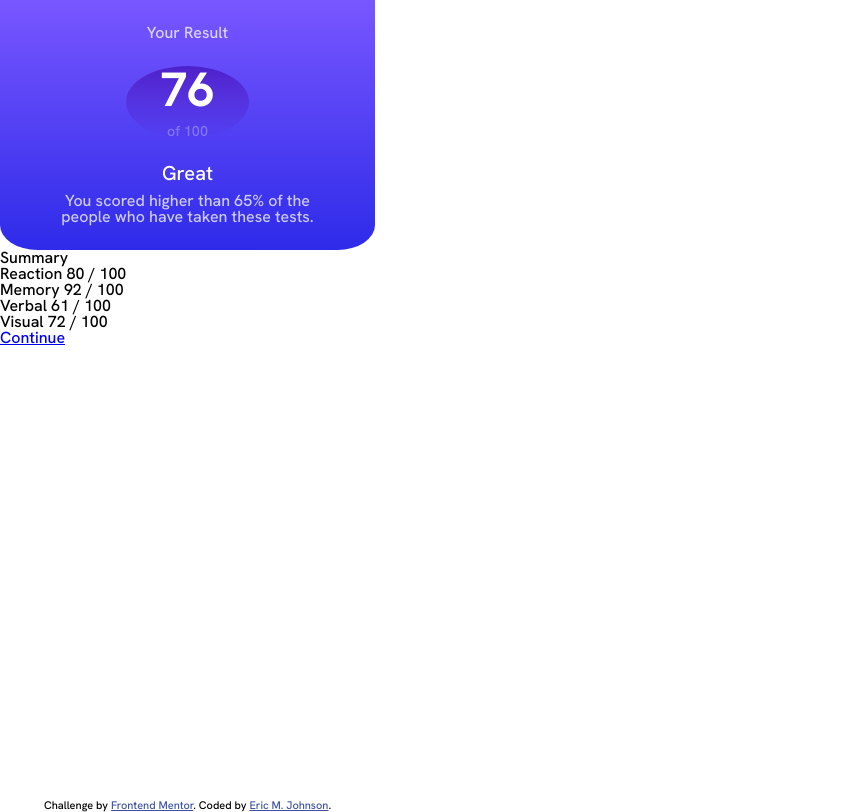
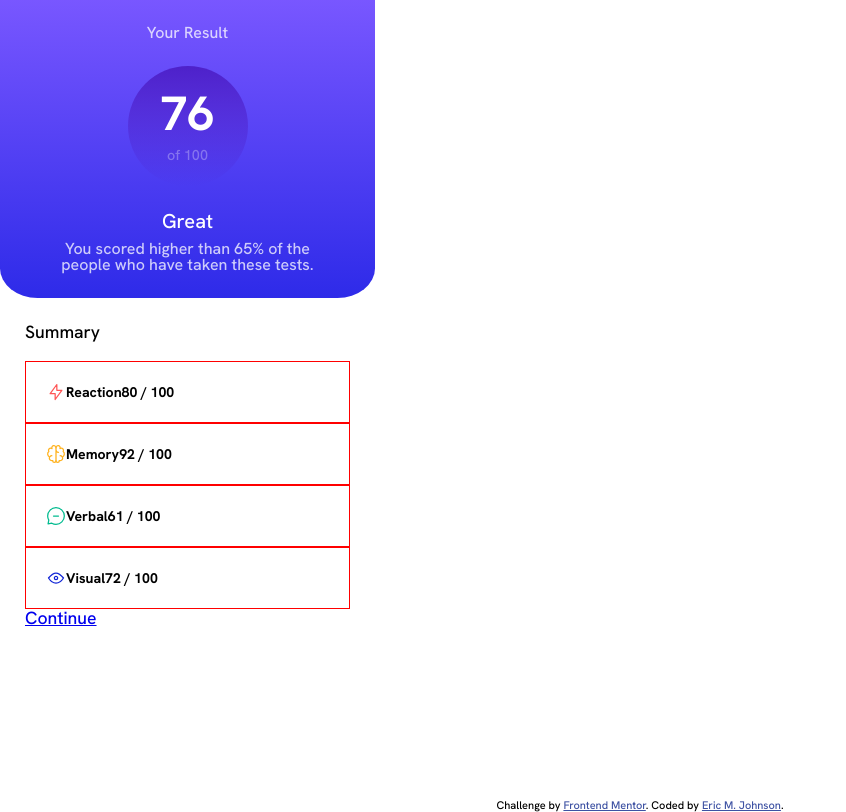
Before and after one commit to johnsoneric586/results-sumary-component, a plain HTML site: page index.html in a window 1280 px wide. Shown: the whole page, without its empty margins (0-846 px from the left). Drawn offline with Linux system fonts and the light colour scheme.

Commit message:
Finish styling "results" section and start styling "summary" section.
Finished the styles on the "results" section which included keeping
styles static when the page is zoomed in. This required adding
"min-height" properties to .component and .result - allowing them to
grow to changing screen sizes and zooms. Stopping to learn more about
CSS grid before moving onto the styles for .summary.

```diff
--- a/index.html
+++ b/index.html
@@ -29,6 +29,7 @@
 <body>
 
   <div class="component">
+
     <div class="result">
       Your Result
       <div class="overall-score"><span class="overall-score-number">76</span>
@@ -42,19 +43,21 @@
     <div class="summary">
       <h2 class="summary-heading">Summary</h2>
 
-      <div class="summary-reaction">Reaction
+      <div class="summary-type" id="reaction"><img src="./assets/images/icon-reaction.svg"
+          alt="a picture of a lightning bolt">Reaction
         <span class="summary-score">80 / 100</span>
       </div>
 
-      <div class="summary-memory">Memory
+      <div class="summary-type" id="memory"><img src="./assets/images/icon-memory.svg" alt="a picture of a brain">Memory
         <span class="summary-score">92 / 100</span>
       </div>
 
-      <div class="summary-verbal">Verbal
+      <div class="summary-type" id="verbal"><img src="./assets/images/icon-verbal.svg"
+          alt="a picture of a speech bubble">Verbal
         <span class="summary-score">61 / 100</span>
       </div>
 
-      <div class="summary-visual">Visual
+      <div class="summary-type" id="visual"><img src="./assets/images/icon-visual.svg" alt="a picture of an eye">Visual
         <span class="summary-score">72 / 100</span>
       </div>
 
--- a/styles.css
+++ b/styles.css
@@ -141,21 +141,19 @@ table {
 body {
     font-family: 'Hanken Grotesk', sans-serif;
     min-height: 100vh;
-    max-width: 375px;
     display: flex;
     flex-direction: column;
 }
 
 .component {
-    /* border: 1px solid red; */
     width: 100%;
-    height: 100%;
+    max-width: 375px;
     min-height: 100vh;
 }
 
 .result {
-    height: 40%;
-    width: 375px;
+    min-height: 45%;
+    width: 100%;
     padding: 25px 50px;
     box-sizing: border-box;
     background-image: linear-gradient(hsl(252, 100%, 67%), hsl(241, 81%, 54%));
@@ -177,8 +175,10 @@ body {
     color: hsla(0, 0%, 100%, 0.3);
     font-size: 0.9rem;
     border-radius: 50%;
-    width: 45%;
-    height: 75%;
+    width: 120px;
+    height: 120px;
+    min-width: 120px;
+    min-height: 120px;
     margin: 25px 0;
 }
 
@@ -194,3 +194,24 @@ body {
     margin-bottom: 10px;
     color: white;
 }
+
+.summary {
+    padding: 25px;
+    font-size: 1.1em;
+    display: flex;
+    flex-direction: column;
+}
+
+.summary-heading {
+    margin-bottom: 20px;
+}
+
+.summary-type {
+    display: flex;
+    align-items: center;
+    height: 20px;
+    padding: 20px;
+    font-size: 0.8em;
+    font-weight: 700;
+    border: 1px solid red;
+}
```
